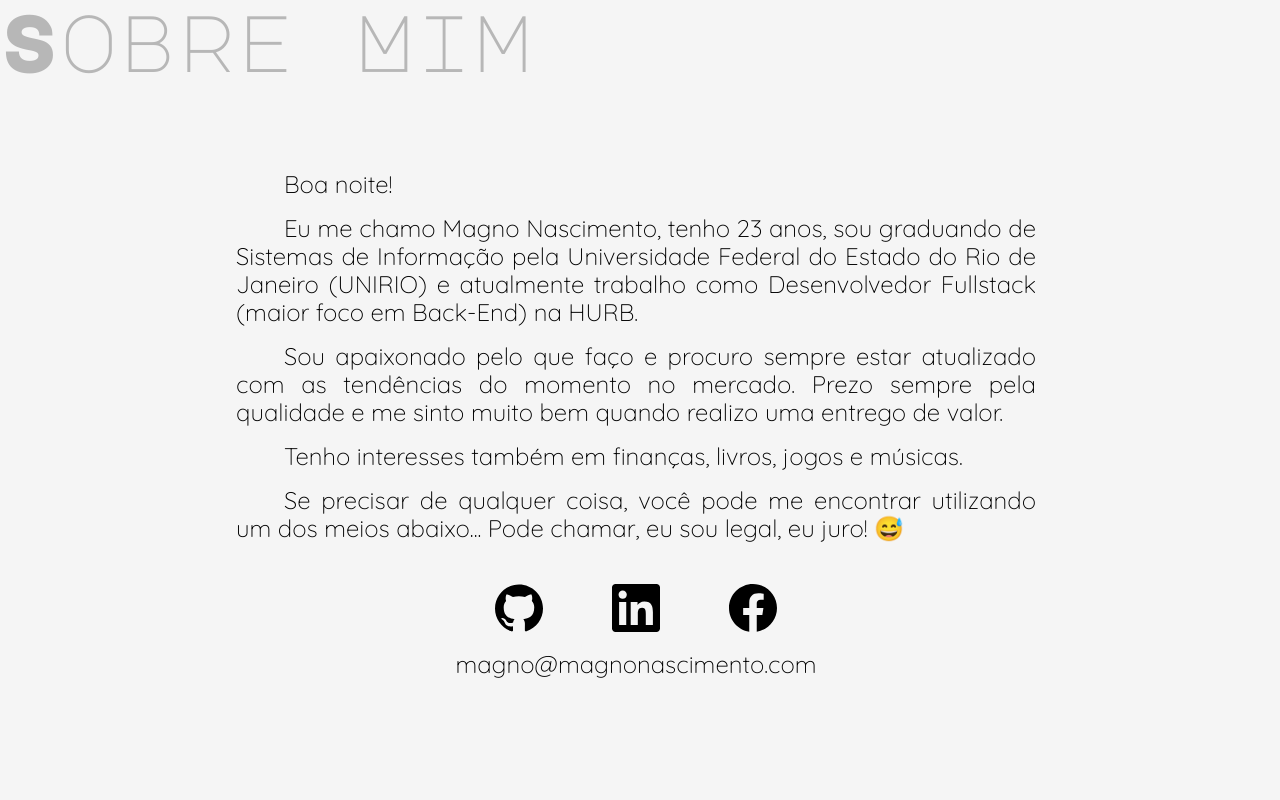
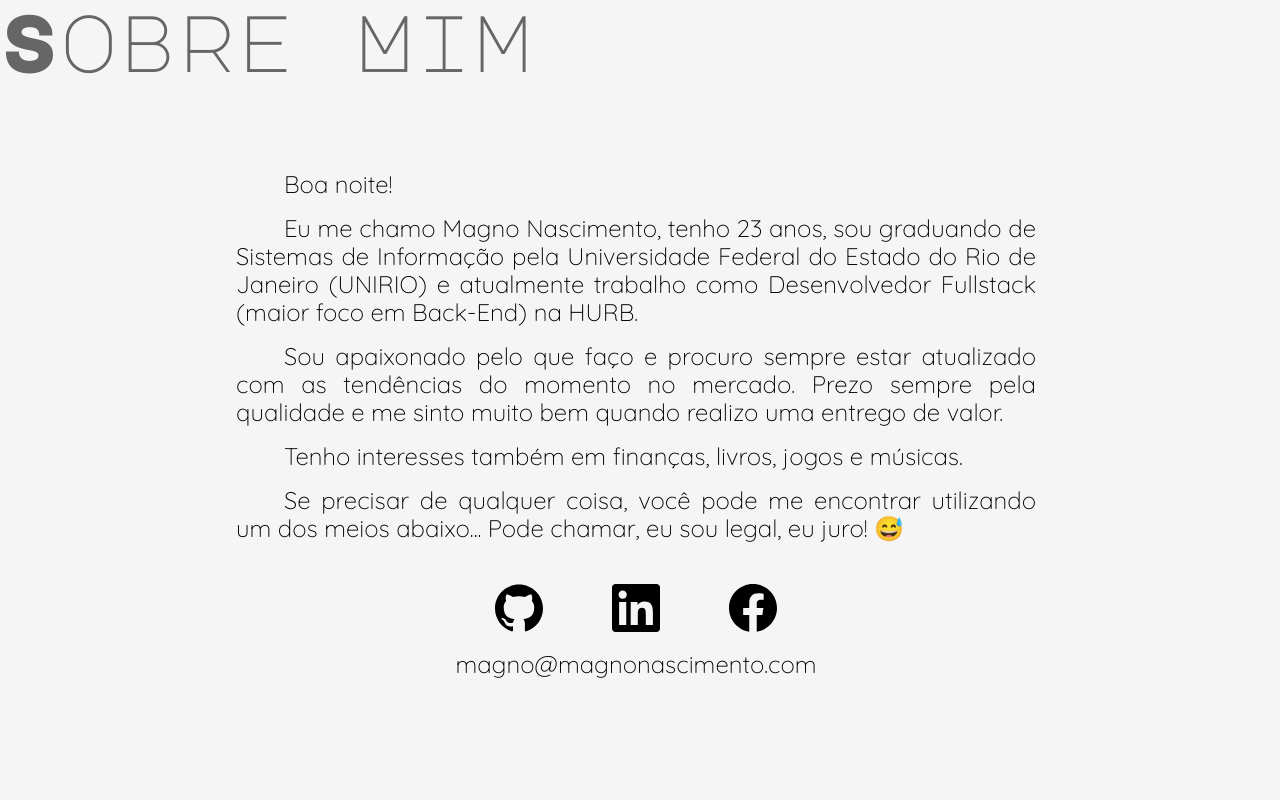
Before and after one commit to magnonasc/com.magnonascimento-next, a Next.js app: page / in a window 1280 px wide. Shown: the top 800 px of the page. Built offline with nearby package versions, Linux system fonts and the light colour scheme.

Commit message:
Add animation to titles and social links

```diff
--- a/src/components/molecules/SocialMenu.tsx
+++ b/src/components/molecules/SocialMenu.tsx
@@ -30,6 +30,20 @@ const SocialLink = styled.a`
         width: 3rem;
         fill: ${({ theme }) => theme.colors.icons.primary};
     }
+
+    animation-name: fadeIn;
+    animation-duration: 5s;
+    animation-delay: 1s;
+    animation-fill-mode: forwards;
+
+    @keyframes fadeIn {
+        from {
+            opacity: 0;
+        }
+        to {
+            opacity: 1;
+        }
+    }
 `;
 
 const SocialMenu: FC<HTMLAttributes<HTMLDivElement>> = () => (
@@ -45,7 +59,7 @@ const SocialMenu: FC<HTMLAttributes<HTMLDivElement>> = () => (
                 <Icon name="Facebook" />
             </SocialLink>
         </IconContainer>
-        <a href="mailto:magno@magnonascimento.com">magno@magnonascimento.com</a>
+        <SocialLink href="mailto:magno@magnonascimento.com">magno@magnonascimento.com</SocialLink>
     </SocialContainer>
 );
 
--- a/src/components/molecules/TitledSection.tsx
+++ b/src/components/molecules/TitledSection.tsx
@@ -31,6 +31,20 @@ const Title: FC<HTMLAttributes<HTMLSpanElement>> = styled.h2`
     @media (max-width: 768px) {
         font-size: 2.5rem;
     }
+
+    animation-name: fadeIn;
+    animation-duration: 15s;
+    animation-delay: 1s;
+    animation-fill-mode: forwards;
+
+    @keyframes fadeIn {
+        from {
+            opacity: 0;
+        }
+        to {
+            opacity: 1;
+        }
+    }
 `;
 
 type TitledSectionProps = HTMLAttributes<HTMLDivElement> & {
```
